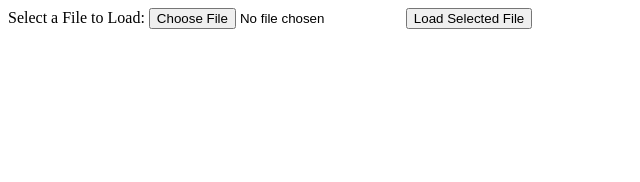
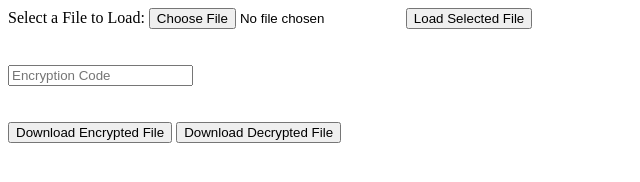
Before and after one commit to otetLopez/crypto, a plain HTML site: page html/index.html in a window 1280 px wide. Shown: the whole page, without its empty margins (0-640 px from the left). Drawn offline with nearby package versions, Linux system fonts and the light colour scheme.

Commit message:
Adding buttons and password

```diff
--- a/html/index.html
+++ b/html/index.html
@@ -17,7 +17,14 @@
       <tr>
             <td>Select a File to Load:</td>
             <td><input type="file" id="fileToLoad"></td>
+
             <td><button id="btn_load" onclick="loadFileAsText()">Load Selected File</button><td>
+
+            <br><br><br>
+            <td><input type="password" id="pwd" placeholder="Encryption Code"></td>
+            <br><br><br>
+            <td><button id="btn_dload_e">Download Encrypted File</button><td></td>
+            <td><button id="btn_dload_d">Download Decrypted File</button><td></td>
         </tr>
 
     <!-- To give idea about how to read txt files line by line -->
```
